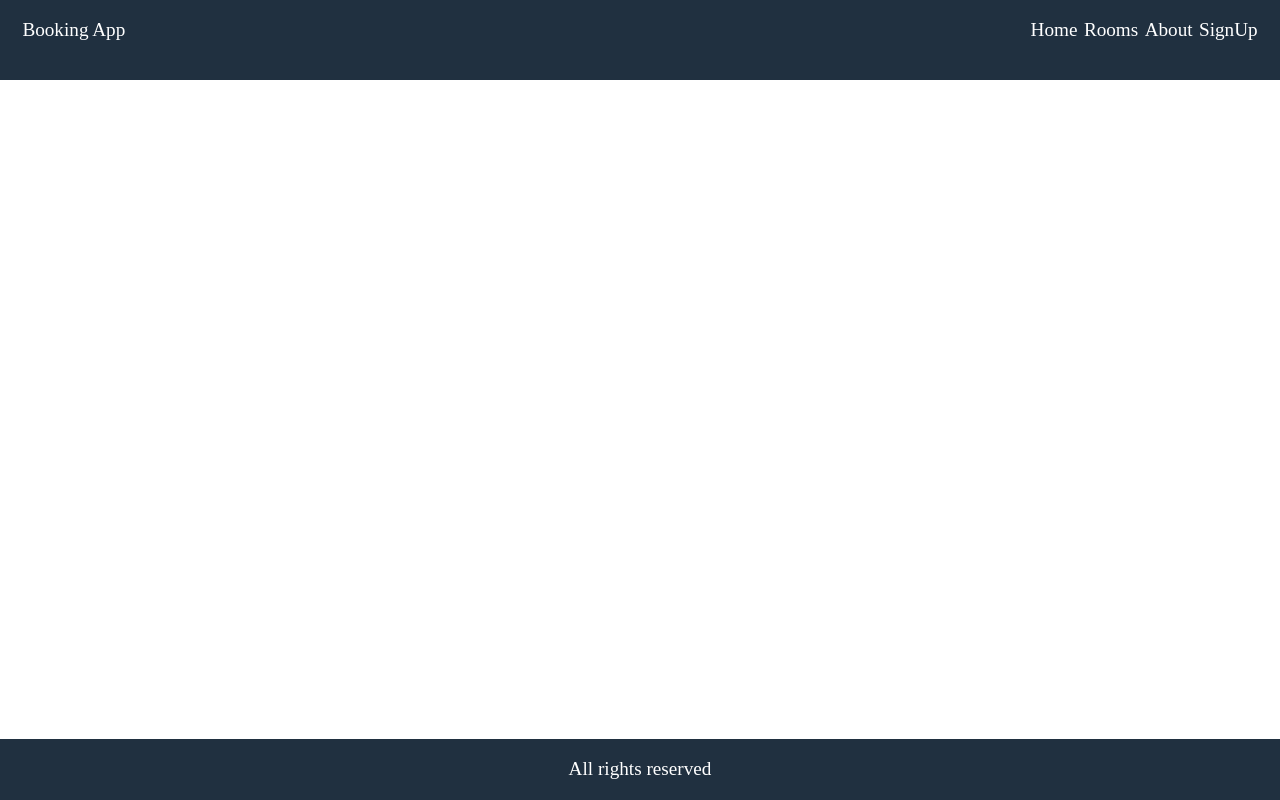
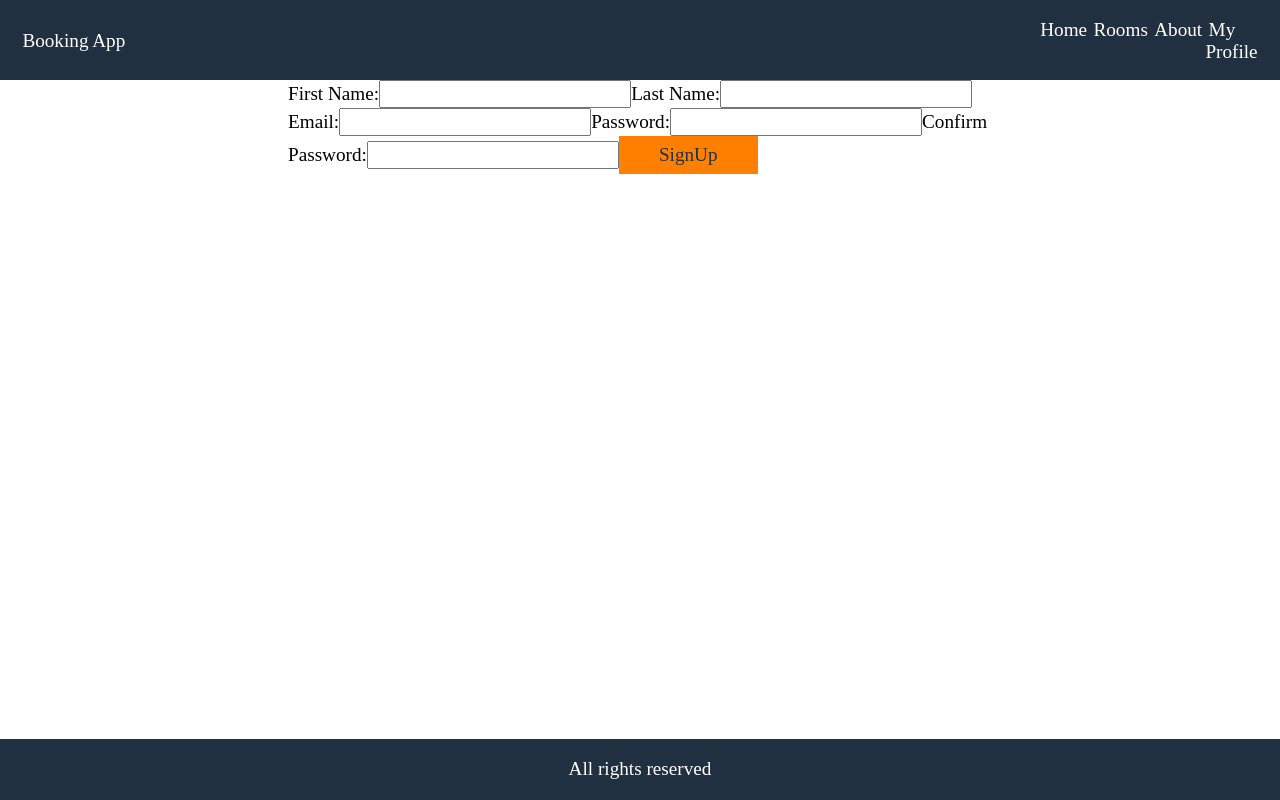
Before and after one commit to grna/Hotel-Booking-App, a React app: page /user in a window 1280 px wide. Built offline with nearby package versions, Linux system fonts and the light colour scheme; no server answers.

Commit message:
login action, user container

```diff
--- a/src/components/Login.js
+++ b/src/components/Login.js
@@ -1,78 +1,14 @@
-import React, { useState } from "react";
+import React from "react";
 import PropTypes from "prop-types";
 
-const Login = ({ userSignUp }) => {
-  const [firstName, setFirstName] = useState("");
-  const [lastName, setLastName] = useState("");
-  const [email, setEmail] = useState("");
-  const [password, setPassword] = useState("");
-  const [confirm, setConfirm] = useState("");
-
-  const onSignUpSubmit = (e) => {
-    e.preventDefault();
-
-    const form = {
-      firstName: firstName,
-      lastName: lastName,
-      email: email,
-      password: password,
-      confirm: confirm,
-    };
-
-    if (password === confirm) {
-      userSignUp(form);
-    }
-  };
-
+const LogIn = (props) => {
   return (
     <div>
-      <form
-        onSubmit={(e) => {
-          onSignUpSubmit(e);
-        }}
-      >
-        <label>First Name:</label>
-        <input
-          type="text"
-          onChange={(e) => setFirstName(e.target.value)}
-          value={firstName}
-        ></input>
-        <label>Last Name:</label>
-        <input
-          type="text"
-          onChange={(e) => setLastName(e.target.value)}
-          value={lastName}
-        ></input>
-        <label>Email:</label>
-        <input
-          type="text"
-          onChange={(e) => setEmail(e.target.value)}
-          value={email}
-        ></input>
-        <label>Password:</label>
-        <input
-          type="password"
-          onChange={(e) => setPassword(e.target.value)}
-          value={password}
-        ></input>
-        <label>Confirm Password:</label>
-        <input
-          type="password"
-          onChange={(e) => setConfirm(e.target.value)}
-          value={confirm}
-        ></input>
-        <input
-          type="submit"
-          className="btn btn-lg"
-          value="SignUp"
-        ></input>
-      </form>
+      <form></form>
     </div>
   );
 };
 
-Login.propTypes = {
-  userSignUp: PropTypes.func,
-};
+LogIn.propTypes = {};
 
-export default Login;
+export default LogIn;
--- /dev/null
+++ b/src/components/SignUp.js
@@ -0,0 +1,78 @@
+import React, { useState } from "react";
+import PropTypes from "prop-types";
+
+const SignUp = ({ userSignUp }) => {
+  const [firstName, setFirstName] = useState("");
+  const [lastName, setLastName] = useState("");
+  const [email, setEmail] = useState("");
+  const [password, setPassword] = useState("");
+  const [confirm, setConfirm] = useState("");
+
+  const onSignUpSubmit = (e) => {
+    e.preventDefault();
+
+    const form = {
+      firstName: firstName,
+      lastName: lastName,
+      email: email,
+      password: password,
+      confirm: confirm,
+    };
+
+    if (password === confirm) {
+      userSignUp(form);
+    }
+  };
+
+  return (
+    <div>
+      <form
+        onSubmit={(e) => {
+          onSignUpSubmit(e);
+        }}
+      >
+        <label>First Name:</label>
+        <input
+          type="text"
+          onChange={(e) => setFirstName(e.target.value)}
+          value={firstName}
+        ></input>
+        <label>Last Name:</label>
+        <input
+          type="text"
+          onChange={(e) => setLastName(e.target.value)}
+          value={lastName}
+        ></input>
+        <label>Email:</label>
+        <input
+          type="text"
+          onChange={(e) => setEmail(e.target.value)}
+          value={email}
+        ></input>
+        <label>Password:</label>
+        <input
+          type="password"
+          onChange={(e) => setPassword(e.target.value)}
+          value={password}
+        ></input>
+        <label>Confirm Password:</label>
+        <input
+          type="password"
+          onChange={(e) => setConfirm(e.target.value)}
+          value={confirm}
+        ></input>
+        <input
+          type="submit"
+          className="btn btn-lg"
+          value="SignUp"
+        ></input>
+      </form>
+    </div>
+  );
+};
+
+SignUp.propTypes = {
+  userSignUp: PropTypes.func,
+};
+
+export default SignUp;
--- a/src/components/common/Header.js
+++ b/src/components/common/Header.js
@@ -22,7 +22,7 @@ const Header = () => {
             <NavLink to="/about">About</NavLink>
           </li>
           <li>
-            <NavLink to="/auth">SignUp</NavLink>
+            <NavLink to="/user">My Profile</NavLink>
           </li>
         </ul>
       </nav>
--- a/src/containers/App.js
+++ b/src/containers/App.js
@@ -5,12 +5,9 @@ import Footer from "../components/common/Footer";
 import About from "../components/About";
 import RoomsContainer from "../containers/RoomsContainer";
 import OrderContainer from "./OrderContainer";
-import Login from "../components/Login";
-import { connect } from "react-redux";
-import { userSignUp } from "../redux/actions/userActions";
-import PropTypes from "prop-types";
+import UserContainer from "./UserContainer";
 
-const App = ({ user, userSignUp }) => (
+const App = () => (
   <div className="app grid-container">
     <Header />
     <main>
@@ -18,29 +15,11 @@ const App = ({ user, userSignUp }) => (
         <Route exact path="/" component={OrderContainer} />
         <Route path="/rooms" component={RoomsContainer} />
         <Route path="/about" component={About} />
-        <Route path="/auth">
-          <Login userSignUp={userSignUp}></Login>
-        </Route>
-        {user}
+        <Route path="/user" component={UserContainer} />
       </Switch>
     </main>
     <Footer />
   </div>
 );
 
-App.propTypes = {
-  user: PropTypes.shape({
-    _id: PropTypes.string,
-    token: PropTypes.string,
-    firstName: PropTypes.string,
-    lastName: PropTypes.string,
-    email: PropTypes.string,
-  }),
-  userSignUp: PropTypes.func,
-};
-
-const mapStateToProps = (state) => ({
-  user: state.fromUser.user,
-});
-
-export default connect(mapStateToProps, { userSignUp })(App);
+export default App;
--- /dev/null
+++ b/src/containers/UserContainer.js
@@ -0,0 +1,35 @@
+import React from "react";
+import PropTypes from "prop-types";
+import { userSignUp, userLogIn } from "../redux/actions/userActions";
+import { connect } from "react-redux";
+import SignUp from "../components/SignUp";
+import LogIn from "../components/LogIn";
+
+const UserContainer = ({ user, userSignUp, userLogIn }) => {
+  return (
+    <div>
+      <LogIn userLogIn={userLogIn} />
+      <SignUp userSignUp={userSignUp} />
+    </div>
+  );
+};
+
+UserContainer.propTypes = {
+  user: PropTypes.shape({
+    _id: PropTypes.string,
+    token: PropTypes.string,
+    firstName: PropTypes.string,
+    lastName: PropTypes.string,
+    email: PropTypes.string,
+  }),
+  userSignUp: PropTypes.func,
+  userLogIn: PropTypes.func,
+};
+
+const mapStateToProps = (state) => ({
+  user: state.fromUser.user,
+});
+
+export default connect(mapStateToProps, { userSignUp, userLogIn })(
+  UserContainer
+);
--- a/src/redux/ActionTypes.js
+++ b/src/redux/ActionTypes.js
@@ -7,3 +7,5 @@ export const FORM_IS_VALID = "FORM_IS_VALID";
 export const FORM_NOT_VALID = "FORM_NOT_VALID";
 export const USER_SIGNUP_SUCESS = "USER_SIGNUP_SUCESS";
 export const USER_SIGNUP_FAILED = "USER_SIGNUP_FAILED";
+export const USER_LOGIN_SUCCESS = "USER_LOGIN_SUCCESS";
+export const USER_LOGIN_FAILED = "USER_LOGIN_FAILED";
--- a/src/redux/actions/userActions.js
+++ b/src/redux/actions/userActions.js
@@ -1,8 +1,11 @@
-import { USER_SIGNUP_SUCESS } from "../ActionTypes";
+import {
+  USER_LOGIN_SUCCESS,
+  USER_SIGNUP_SUCESS,
+} from "../ActionTypes";
 
 export const userSignUp = (form) => async (dispatch) => {
-  await fetch("http://localhost:3001/api/signup", {
-    method: "POST",
+  await fetch("http://localhost:3001/api/users", {
+    method: "PUT",
     headers: {
       "Content-Type": "application/json",
     },
@@ -17,3 +20,21 @@ export const userSignUp = (form) => async (dispatch) => {
     })
     .catch((error) => console.log(error));
 };
+
+export const userLogIn = (form) => async (dispatch) => {
+  await fetch("http://localhost:3001/api/users", {
+    method: "POST",
+    headers: {
+      "Content-Type": "application/json",
+    },
+    body: JSON.stringify(form),
+  })
+    .then((res) => res.json())
+    .then((user) => {
+      dispatch({
+        type: USER_LOGIN_SUCCESS,
+        payload: user,
+      });
+    })
+    .catch((error) => console.log(error));
+};
```
